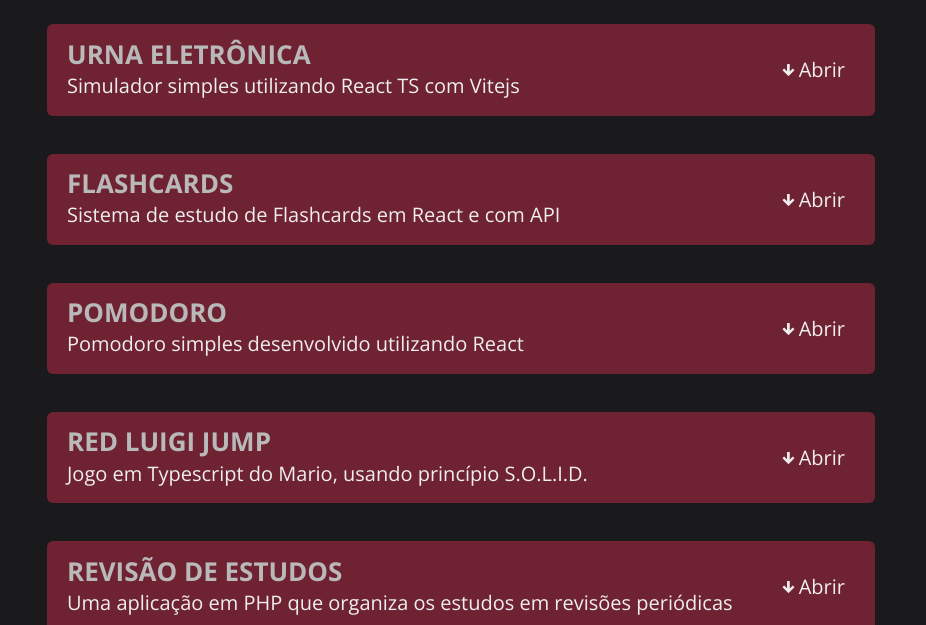
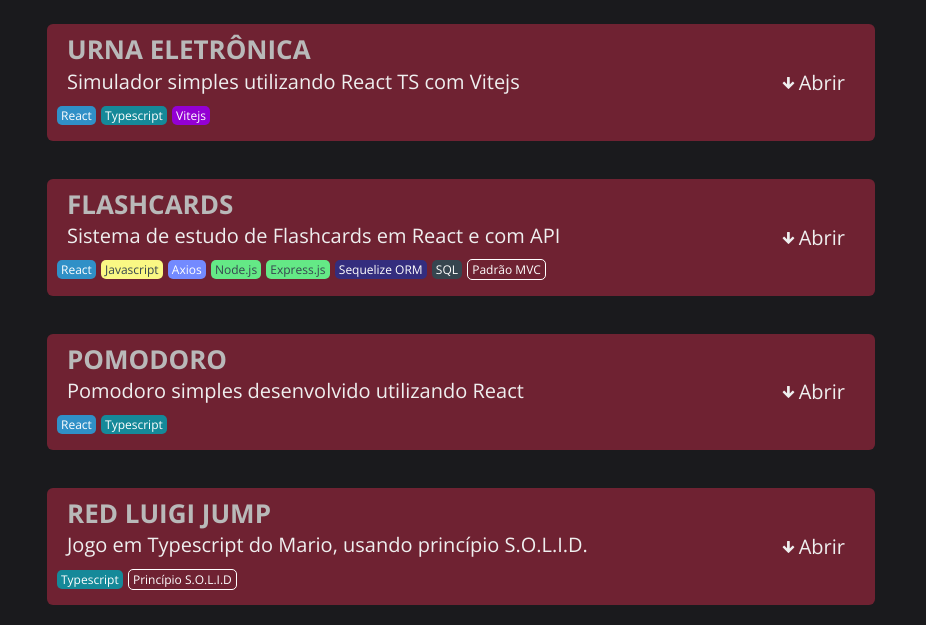
Before and after one commit to gui-s-antunes/gui-s-antunes.github.io, a website built with webpack: page index.html in a window 1280 px wide. Both pictures are taken after a click on the item "Projetos". Shown: the part 175-800 px from the top of the page, 354-1280 px from the left. Built offline with nearby package versions, Linux system fonts and the light colour scheme.

Commit message:
add legenda com tecnologias do projeto

```diff
--- a/index.html
+++ b/index.html
@@ -9,6 +9,7 @@
   <!-- <link rel="stylesheet" href="./src/assets/css/style.css"> -->
   <link rel="stylesheet" href="./src/assets/css/icofont.min.css">
   <link rel="stylesheet" href="./src/assets/css/icofont.css">
+  <link rel="stylesheet" href="./src/assets/css/technologies-colors.css">
 </head>
 
 <body>
@@ -130,6 +131,11 @@
                     <div class="project-info">
                       <p class="project-name">Urna Eletrônica</p>
                       <p class="project-description">Simulador simples utilizando React TS com Vitejs</p>
+                      <div class="tecnologias-utilizadas-title">
+                        <div class="react-color">React</div>
+                        <div class="typescript-color">Typescript</div>
+                        <div class="vite-color">Vitejs</div>
+                      </div>
                     </div>
                     <div class="container-opener">
                       <p><i class="icofont-arrow-down"></i></p>
@@ -161,6 +167,16 @@
                     <div class="project-info">
                       <p class="project-name">Flashcards</p>
                       <p class="project-description">Sistema de estudo de Flashcards em React e com API</p>
+                      <div class="tecnologias-utilizadas-title">
+                        <div class="react-color">React</div>
+                        <div class="javascript-color">Javascript</div>
+                        <div class="axios-color">Axios</div>
+                        <div class="node-js-color">Node.js</div>
+                        <div class="express-js-color">Express.js</div>
+                        <div class="sequelize-color">Sequelize ORM</div>
+                        <div class="sql-color">SQL</div>
+                        <div class="extra-color">Padrão MVC</div>
+                      </div>
                     </div>
                     <div class="container-opener">
                       <p><i class="icofont-arrow-down"></i></p>
@@ -237,6 +253,10 @@
                     <div class="project-info">
                       <p class="project-name">Pomodoro</p>
                       <p class="project-description">Pomodoro simples desenvolvido utilizando React</p>
+                      <div class="tecnologias-utilizadas-title">
+                        <div class="react-color">React</div>
+                        <div class="typescript-color">Typescript</div>
+                      </div>
                     </div>
                     <div class="container-opener">
                       <p><i class="icofont-arrow-down"></i></p>
@@ -269,6 +289,10 @@
                     <div class="project-info">
                       <p class="project-name">Red Luigi Jump</p>
                       <p class="project-description">Jogo em Typescript do Mario, usando princípio S.O.L.I.D.</p>
+                      <div class="tecnologias-utilizadas-title">
+                        <div class="typescript-color">Typescript</div>
+                        <div class="extra-color">Princípio S.O.L.I.D</div>
+                      </div>
                     </div>
                     <div class="container-opener">
                       <p><i class="icofont-arrow-down"></i></p>
@@ -306,6 +330,11 @@
                     <div class="project-info">
                       <p class="project-name">Revisão de estudos</p>
                       <p class="project-description">Uma aplicação em PHP que organiza os estudos em revisões periódicas</p>
+                      <div class="tecnologias-utilizadas-title">
+                        <div class="php-color">PHP</div>
+                        <div class="sql-color">SQL</div>
+                        <div class="extra-color">Padrão MVC</div>
+                      </div>
                     </div>
                     <div class="container-opener">
                       <p><i class="icofont-arrow-down"></i></p>
@@ -355,6 +384,9 @@
                     <div class="project-info">
                       <p class="project-name">Movedor de arquivos de pastas distintas</p>
                       <p class="project-description">Pequeno app em Python para mover arquivos para certa pasta</p>
+                      <div class="tecnologias-utilizadas-title">
+                        <div class="python-color">Python</div>
+                      </div>
                     </div>
                     <div class="container-opener">
                       <p><i class="icofont-arrow-down"></i></p>
@@ -392,6 +424,9 @@
                     <div class="project-info">
                       <p class="project-name">Sorteador de Cartas Uno</p>
                       <p class="project-description">Sorteia próxima carta a ser colocada no deck</p>
+                      <div class="tecnologias-utilizadas-title">
+                        <div class="javascript-color">Javascript</div>
+                      </div>
                     </div>
                     <div class="container-opener">
                       <p><i class="icofont-arrow-down"></i></p>
@@ -423,6 +458,11 @@
                     <div class="project-info">
                       <p class="project-name">Controle de ponto</p>
                       <p class="project-description">Controle de conto funcional para funcionários</p>
+                      <div class="tecnologias-utilizadas-title">
+                        <div class="php-color">PHP</div>
+                        <div class="sql-color">SQL</div>
+                        <div class="extra-color">Padrão MVC</div>
+                      </div>
                     </div>
                     <div class="container-opener">
                       <p><i class="icofont-arrow-down"></i></p>
--- /dev/null
+++ b/src/assets/css/technologies-colors.css
@@ -0,0 +1,59 @@
+.tecnologias-utilizadas-title div{
+    font-size: 12px;
+    padding: 1px 4px;
+    border-radius: 5px;
+    display: inline;
+    color: #ffffff;
+}
+
+.react-color{
+    background-color: #3090c7;
+}
+
+.typescript-color{
+    background-color: #158999;
+}
+
+.vite-color {
+    background-color: #9400d3;
+}
+
+.tecnologias-utilizadas-title .javascript-color{
+    background-color: #faf884;
+    color: #36454f;
+}
+
+.tecnologias-utilizadas-title .node-js-color{
+    background-color: #64e986;
+    color: #36454f;
+}
+
+.axios-color{
+    background-color: #738aff;
+}
+
+.tecnologias-utilizadas-title .express-js-color{
+    background-color: #64e986;
+    color: #36454f;
+}
+
+.sql-color{
+    background-color: #36454f;
+}
+
+.sequelize-color{
+    background-color: #342d7e;
+}
+
+.tecnologias-utilizadas-title .extra-color{
+    background-color: transparent;
+    border: 1px solid white;
+}
+
+.php-color{
+    background: #736aff;
+}
+
+.python-color{
+    background-color: #614051;
+}
```
